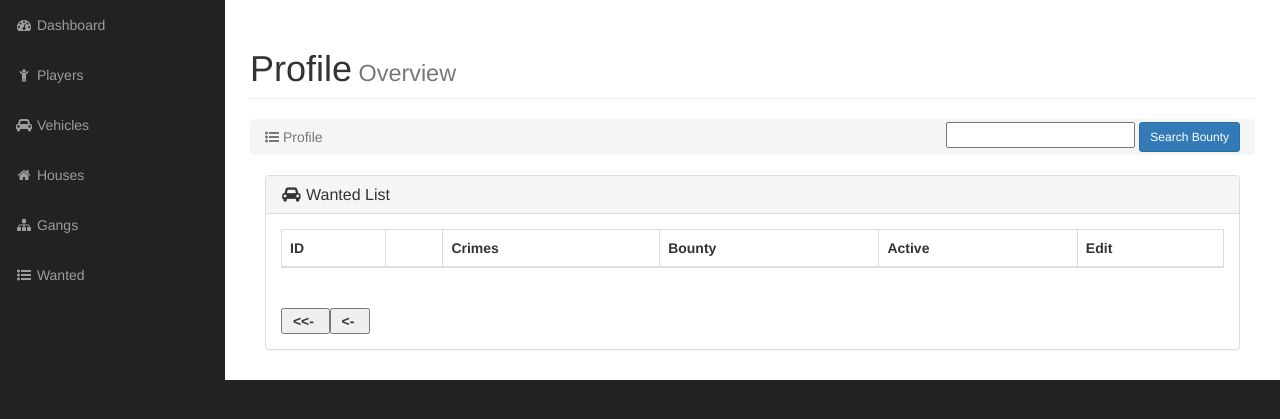
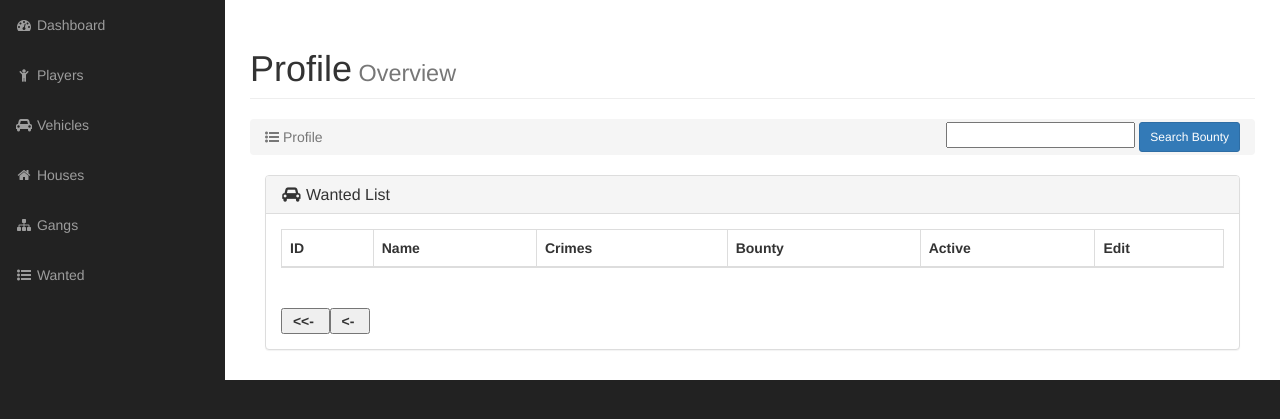
Before and after one commit to Cyberbyte-Software/Life-Control, a PHP site: page /wanted in a window 1280 px wide. Shown: the part 51-470 px from the top of the page. Run offline with PHP 8.4, Linux system fonts and the light colour scheme; the visitor is signed in with stand-in values (Sample User, id 1); data that the repository does not hold is empty.

Commit message:
name ! names

```diff
--- a/views/wanted.php
+++ b/views/wanted.php
@@ -84,7 +84,7 @@
                                         <thead>
                                             <tr>
                                                 <th><?php echo $lang['id'];?></th>
-                                                <th><?php echo $lang['names'];?></th>
+                                                <th><?php echo $lang['name'];?></th>
                                                 <th><?php echo $lang['crimes'];?></th>
 												<th><?php echo $lang['bounty'];?></th>
                                                 <th><?php echo $lang['active'];?></th>
```
